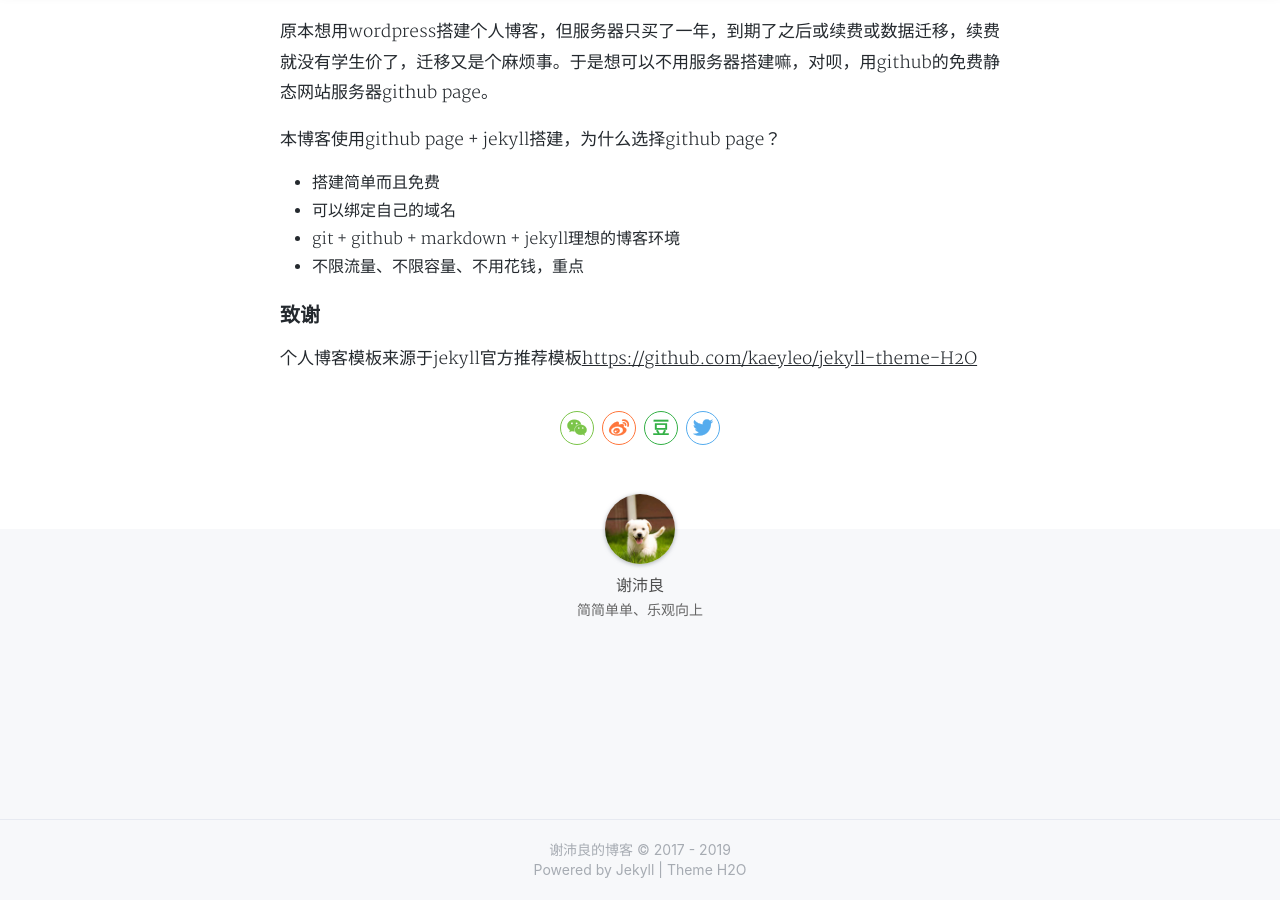
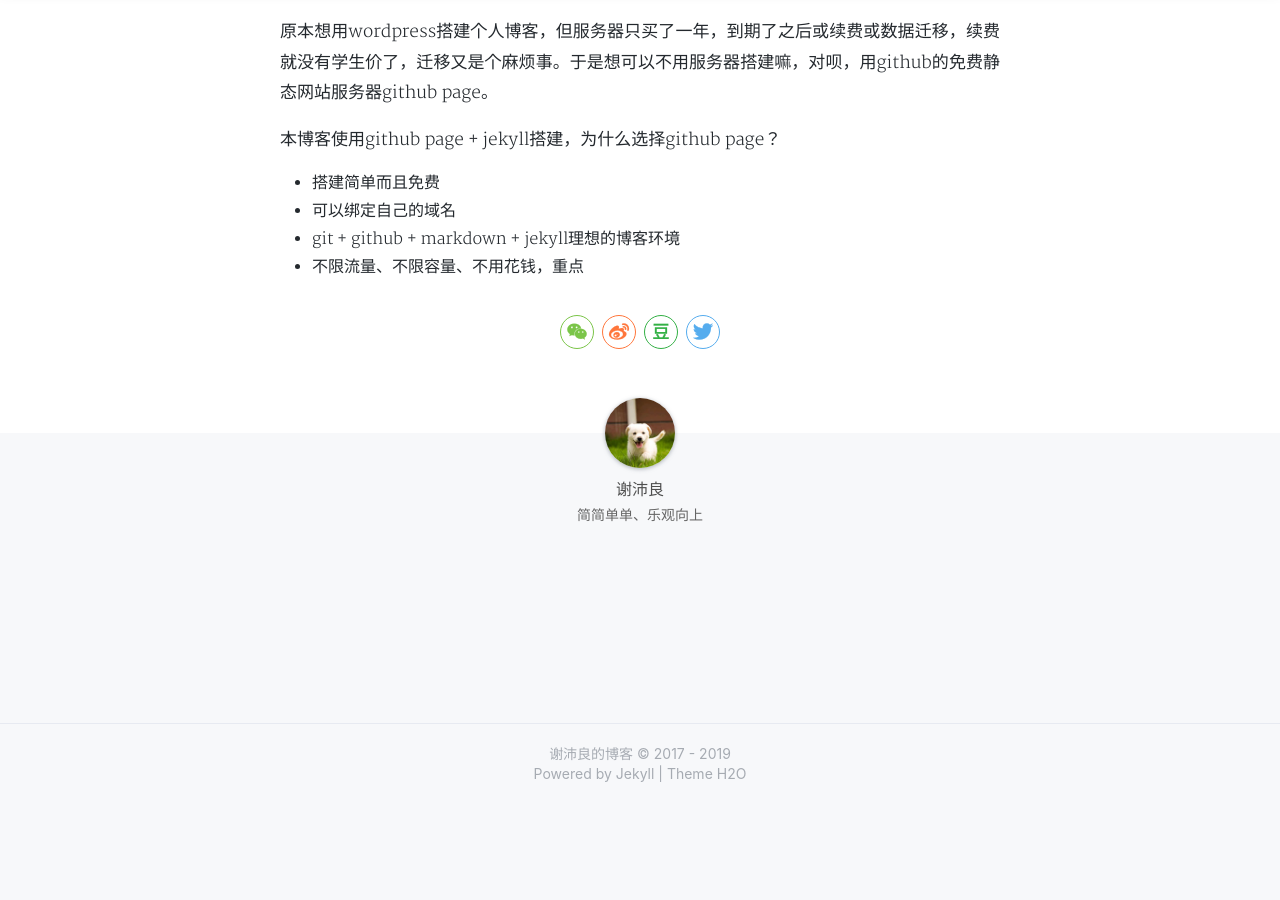
Before and after one commit to xiepl1997/xiepl1997.github.io, a Jekyll site: the page built from _posts/2019-07-27-firstblog.md, in a window 1280 px wide and 900 px high, scrolled down 642 px. Built offline with Jekyll 4.4.1, drawn with Linux system fonts in a browser that asks for light colours; nearby versions of some CDN libraries; a style sheet for code colours, icons or effects is not loaded; after the commit the page ends 1446 px from its top, so only the background shows below that.

Commit message:
firstblog_add

```diff
--- a/_posts/2019-07-27-firstblog.md
+++ b/_posts/2019-07-27-firstblog.md
@@ -3,7 +3,7 @@ layout: post
 title: '个人博客上线'
 date: 2019-07-27
 author: xiepl1997
-conver: assets/img/bg.jpg
+conver: 'assets/img/bg.jpg'
 tags: life
 ---
 
@@ -20,7 +20,3 @@ tags: life
 * 可以绑定自己的域名
 * git + github + markdown + jekyll理想的博客环境
 * 不限流量、不限容量、不用花钱，重点
-
-### 致谢
-
-个人博客模板来源于jekyll官方推荐模板<https://github.com/kaeyleo/jekyll-theme-H2O>
```
